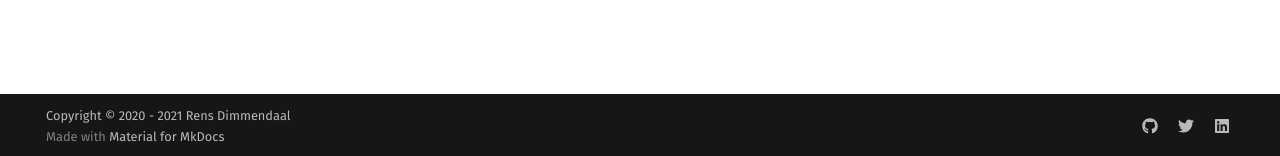
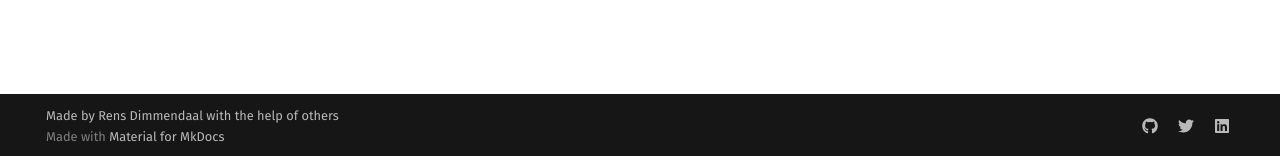
Before and after one commit to RensDimmendaal/website, an MkDocs documentation site: the page built from docs/index.md, in a window 1280 px wide. Shown: the part 741-897 px from the top of the page. Built offline with MkDocs 1.6.1 and Material for MkDocs 9.7.7, drawn with Linux system fonts in a browser that asks for light colours; comment, search, counter and statistics services are not loaded.

Commit message:
Update mkdocs.yml

```diff
--- a/mkdocs.yml
+++ b/mkdocs.yml
@@ -1,6 +1,6 @@
 site_name: Rens Wiki
 site_author: Rens Dimmendaal
-copyright: "Copyright &copy; 2020 - 2021 Rens Dimmendaal"
+copyright: "Made by Rens Dimmendaal with the help of others"
 site_url: https://rensdimmendaal.com
 repo_url: https://github.com/rensdimmendaal/website
 repo_name: rensdimmendaal/website
```
